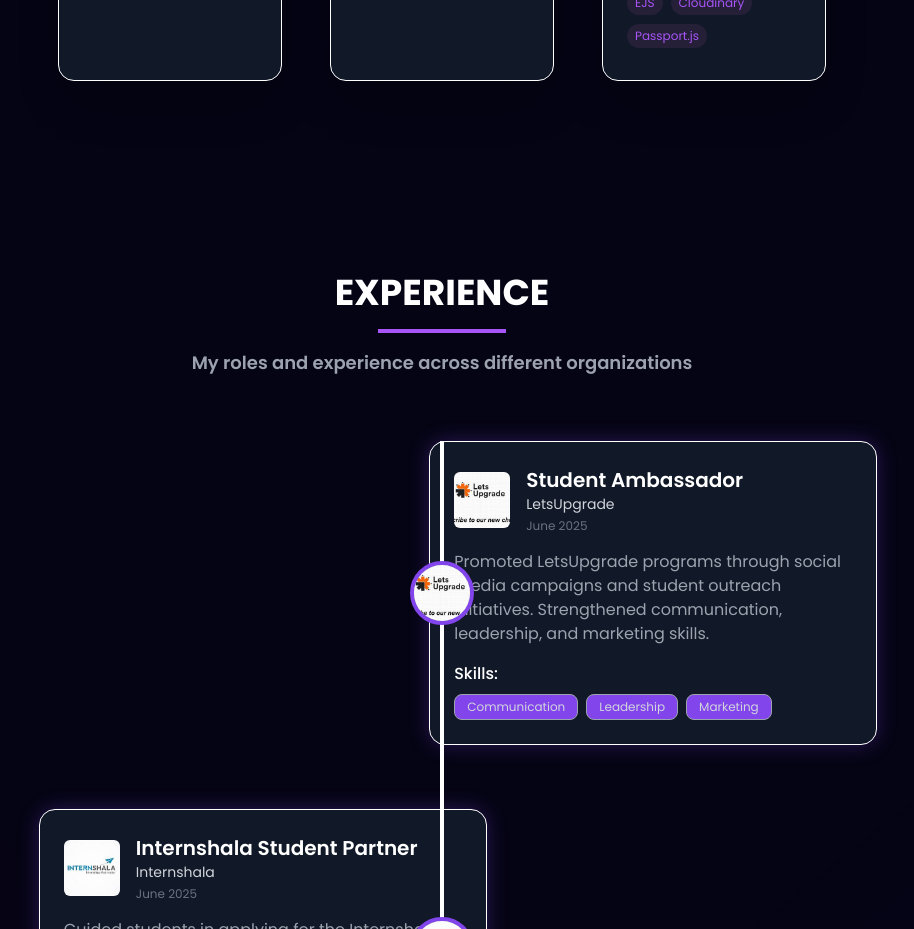
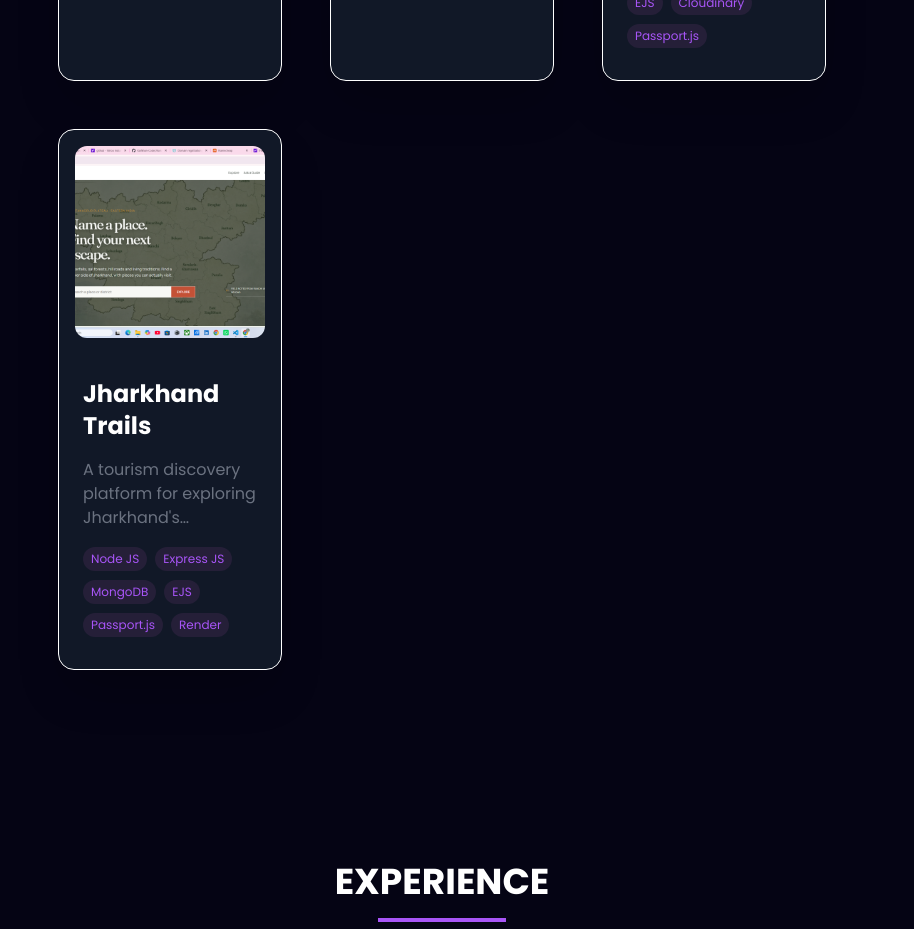
Before and after one commit to Kaifkhan-Code/Kaifkhan-portfolio, a React (Vite) app: page / in a window 1280 px wide. Shown: the part 2640-3569 px from the top of the page, without its empty margins (198-1112 px from the left). Built offline with nearby package versions, Linux system fonts and the light colour scheme.

Commit message:
Add Jharkhand Trails project

```diff
--- a/src/constants.js
+++ b/src/constants.js
@@ -32,6 +32,7 @@
 import deloitteLogo from "./assets/Certification/forage.png";
 import bikelogo from "./assets/projects/bike.png";
 import weatherlogo from "./assets/projects/weather.png";
+import jharkhandTrailsImg from "./assets/projects/JharkhandTrails1.png";
 import uiLogo from "./assets/tech_logo/ui.png";
 import cloudLogo from "./assets/tech_logo/cloud.png";
 import ejsLogo from "./assets/tech_logo/ejs.png";
@@ -198,6 +199,16 @@
   ],
   github: "https://github.com/Kaifkhan-Code/Air-Bnb-Clone",
   webapp: "https://air-bnb-clone-fdj8.onrender.com/",
+  },
+  {
+    id: 3,
+    title: "Jharkhand Trails",
+    description:
+      "A tourism discovery platform for exploring Jharkhand's waterfalls, hill stations, wildlife, lakes, cultural heritage, and hidden destinations.",
+    image: jharkhandTrailsImg,
+    tags: ["Node JS", "Express JS", "MongoDB", "EJS", "Passport.js", "Render"],
+    github: "https://github.com/Kaifkhan-Code/Jharkhand_tourism",
+    webapp: "https://jharkhand-trails.onrender.com/",
 }
 ];
 
```
Also changed, not shown: src/assets/projects/JharkhandTrails1.png (added).
